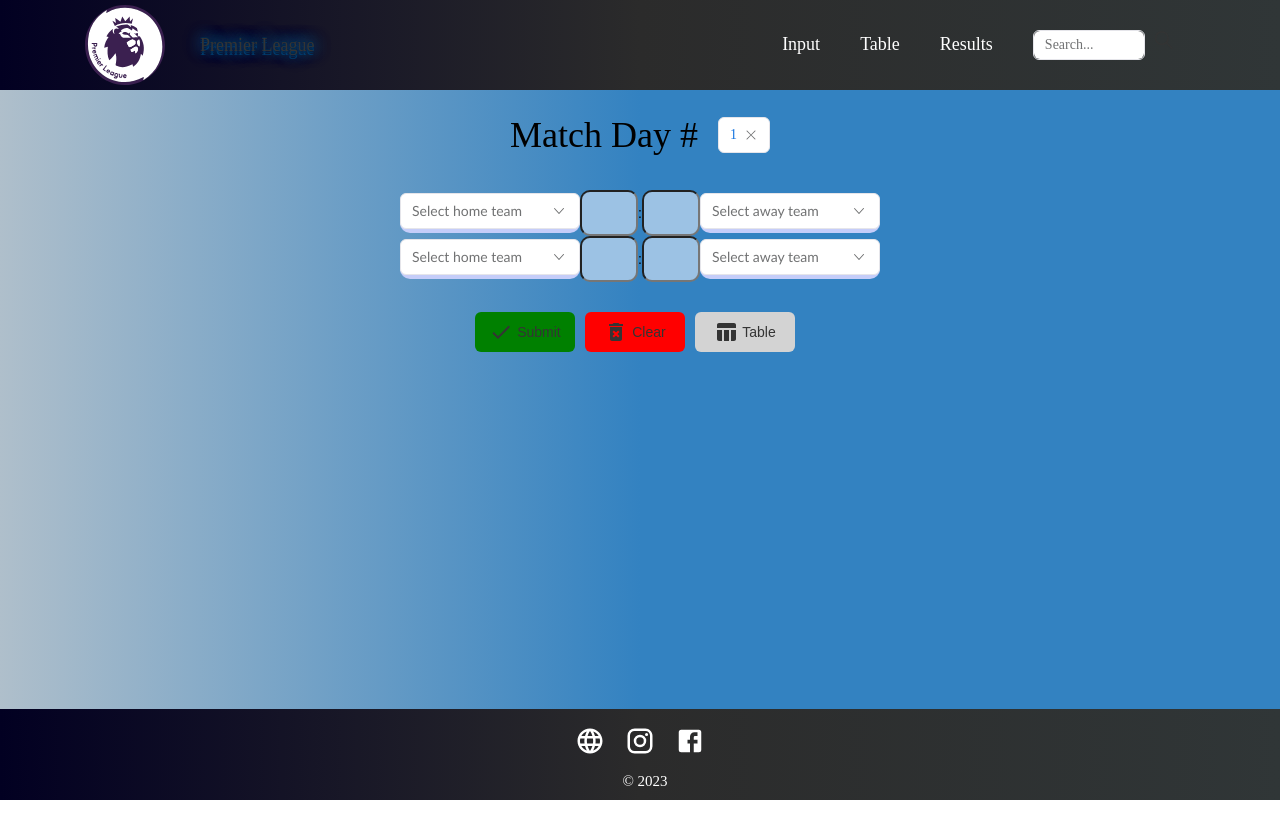
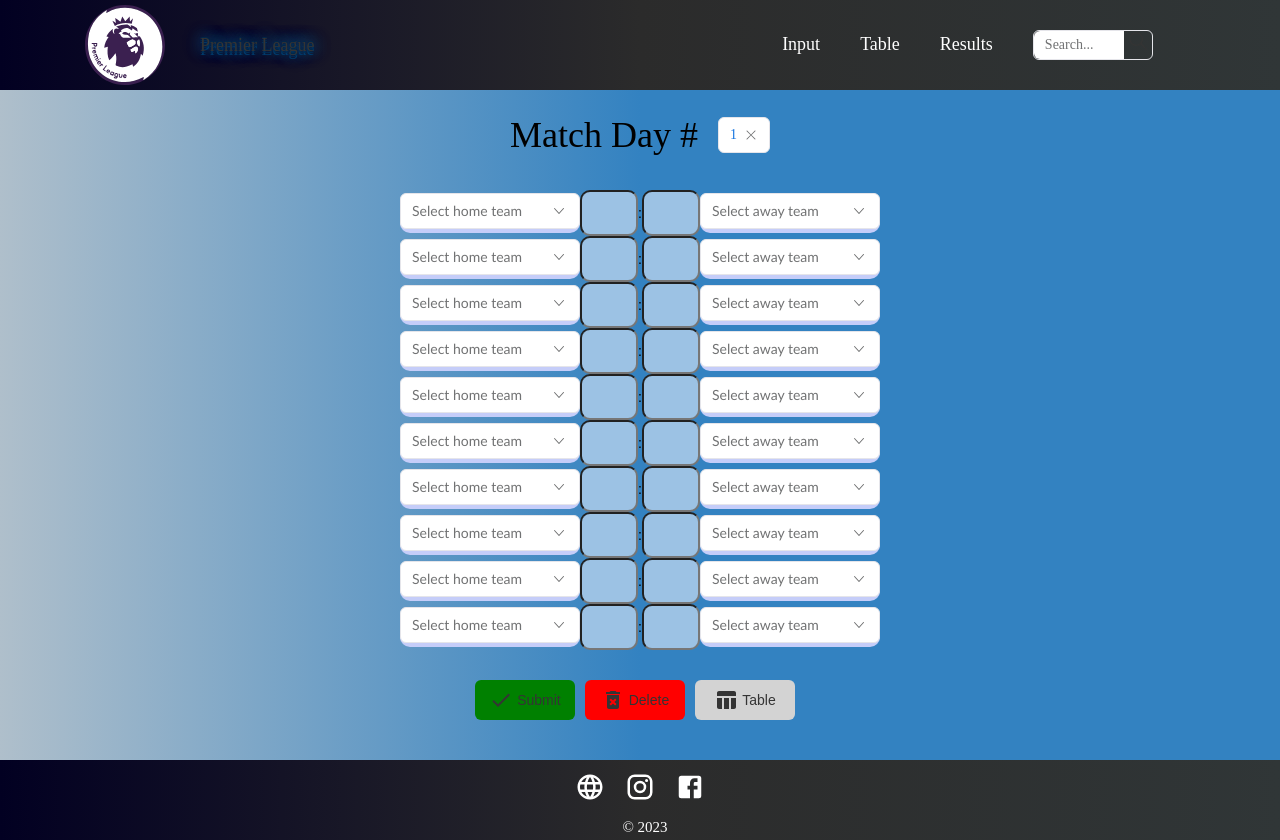
Before and after one commit to RomanDiachenko9/football-table, a React (Create React App) app: page / in a window 1280 px wide. Before the commit the page ends 800 px from the top, so only its background shows below. Built offline with nearby package versions, Linux system fonts and the light colour scheme.

Commit message:
layout updates

```diff
--- a/src/App.css
+++ /dev/null
@@ -1,17 +0,0 @@
-.App {
-  width: 100%;
-  height: auto;
-  display: flex;
-  flex-direction: column;
-  /*flex-direction: column;*/
-  font-family: Arial, Helvetica, sans-serif;
-}
-
-body {
-  padding: 0;
-  margin: 0;
-  /*background: -webkit-linear-gradient(90deg, #49a09d, #5f2c82);*/
-  background: linear-gradient(90deg, rgba(175,191,203,1) 0%, rgba(51,130,193,1) 50%);
-  font-family: sans-serif;
-  font-weight: 100;
-}
--- a/src/App.js
+++ b/src/App.js
@@ -1,4 +1,3 @@
-import './App.css';
 import React, {useState} from "react";
 import Table from "./pages/Table"
 import Input from "./pages/InputData";
--- a/src/components/Navbar.jsx
+++ b/src/components/Navbar.jsx
@@ -51,8 +51,9 @@ const Navbar = () => {
 				<div className="searchGroup">
 					<InputGroup style={{width: 120, height: 30}}>
 						<Input type="text" placeholder="Search..." value={value} onChange={setValue} onKeyPress={handleChange}/>
+						<SearchIcon style={{width: 40}} onClick={() => {onSearch(value)}}/>
 					</InputGroup>
-						<SearchIcon style={{width: 40}} onClick={() => {onSearch(value)}}/>
+
 				</div>
 				<button onClick={toggleNavbar}>
 					<ReorderIcon/>
--- a/src/helpers/teams.js
+++ b/src/helpers/teams.js
@@ -40,84 +40,84 @@ export const teams = [
 		name: 'Brentford',
 		icon: logo4
 	},
-	// {
-	// 	id: "BHA",
-	// 	name: 'Brighton',
-	// 	icon: logo5
-	// },
-	// {
-	// 	id: "BUR",
-	// 	name: 'Burnley',
-	// 	icon: logo6
-	// },
-	// {
-	// 	id: "CHE",
-	// 	name: 'Chelsea',
-	// 	icon: logo7
-	// },
-	// {
-	// 	id: "CRY",
-	// 	name: 'Crystal Palace',
-	// 	icon: logo8
-	// },
-	// {
-	// 	id: "EVE",
-	// 	name: 'Everton',
-	// 	icon: logo9
-	// },
-	// {
-	// 	id: "FUL",
-	// 	name: 'Fulham',
-	// 	icon: logo10
-	// },
-	// {
-	// 	id: "LIV",
-	// 	name: 'Liverpool',
-	// 	icon: logo11
-	// },
-	// {
-	// 	id: "LUT",
-	// 	name: 'Luton',
-	// 	icon: logo12
-	// },
-	// {
-	// 	id: "MCI",
-	// 	name: 'Manchester City',
-	// 	icon: logo13
-	// },
-	// {
-	// 	id: "MUN",
-	// 	name: 'Manchester United',
-	// 	icon: logo14
-	// },
-	// {
-	// 	id: "NEW",
-	// 	name: 'Newcastle',
-	// 	icon: logo15
-	// },
-	// {
-	// 	id: "NFO",
-	// 	name: 'Nottingham Forest',
-	// 	icon: logo16
-	// },
-	// {
-	// 	id: "SHU",
-	// 	name: 'Sheffield United',
-	// 	icon: logo17
-	// },
-	// {
-	// 	id: "TOT",
-	// 	name: 'Tottenham',
-	// 	icon: logo18
-	// },
-	// {
-	// 	id: "WHU",
-	// 	name: 'West Ham United',
-	// 	icon: logo19
-	// },
-	// {
-	// 	id: "WOL",
-	// 	name: 'Wolverhampton',
-	// 	icon: logo20
-	// }
+	{
+		id: "BHA",
+		name: 'Brighton',
+		icon: logo5
+	},
+	{
+		id: "BUR",
+		name: 'Burnley',
+		icon: logo6
+	},
+	{
+		id: "CHE",
+		name: 'Chelsea',
+		icon: logo7
+	},
+	{
+		id: "CRY",
+		name: 'Crystal Palace',
+		icon: logo8
+	},
+	{
+		id: "EVE",
+		name: 'Everton',
+		icon: logo9
+	},
+	{
+		id: "FUL",
+		name: 'Fulham',
+		icon: logo10
+	},
+	{
+		id: "LIV",
+		name: 'Liverpool',
+		icon: logo11
+	},
+	{
+		id: "LUT",
+		name: 'Luton',
+		icon: logo12
+	},
+	{
+		id: "MCI",
+		name: 'Manchester City',
+		icon: logo13
+	},
+	{
+		id: "MUN",
+		name: 'Manchester Utd',
+		icon: logo14
+	},
+	{
+		id: "NEW",
+		name: 'Newcastle',
+		icon: logo15
+	},
+	{
+		id: "NFO",
+		name: 'Nottingham',
+		icon: logo16
+	},
+	{
+		id: "SHU",
+		name: 'Sheffield United',
+		icon: logo17
+	},
+	{
+		id: "TOT",
+		name: 'Tottenham',
+		icon: logo18
+	},
+	{
+		id: "WHU",
+		name: 'West Ham United',
+		icon: logo19
+	},
+	{
+		id: "WOL",
+		name: 'Wolverhampton',
+		icon: logo20
+	}
 ]
--- a/src/pages/InputData.jsx
+++ b/src/pages/InputData.jsx
@@ -123,7 +123,7 @@ const InputData = () => {
 	}, []);  // Calculate quantity of match days depends on quantity of teams
 
 
-	const resetData = () => {
+	const deleteData = () => {
 		localStorage.clear();
 		refill();
 		handleClose();
@@ -146,6 +146,9 @@ const InputData = () => {
 		}
 		return <TeamImage data={data}/>
 	}  // Show image with item team
+
+
+
 
 
 
@@ -239,7 +242,7 @@ const InputData = () => {
 				<Button
 					style={{backgroundColor: "red"}}
 					className="button"
-					onClick={handleOpen}><DeleteForeverIcon/>&nbsp;Clear
+					onClick={handleOpen}><DeleteForeverIcon/>&nbsp;Delete
 				</Button>
 				<Modal backdrop="static" role="alertdialog" open={open} onClose={handleClose} size="xs">
 					<Modal.Body>
@@ -247,7 +250,7 @@ const InputData = () => {
 						&nbsp;Are you sure you want to delete the results?
 					</Modal.Body>
 					<Modal.Footer>
-						<Button onClick={resetData} appearance="primary">
+						<Button onClick={deleteData} appearance="primary">
 							Ok
 						</Button>
 						<Button onClick={handleClose} appearance="subtle">
--- a/src/pages/Table.jsx
+++ b/src/pages/Table.jsx
@@ -17,7 +17,7 @@ const Table = () => {
 		setSortedData(savedData)
 		if (savedData) {
 			sortData('points', savedData);
-			sortData('goalsDifference', savedData)
+			sortData('goalsDifference', savedData);
 		}
 	}, []);
 
@@ -42,21 +42,24 @@ const Table = () => {
 		}
 	}; // Function to sort data in table header
 
+	// console.log('sortedData', sortedData)
+
+
+
+
 
 	return (
-		<div>
+		// <div className="container">
 			<div className="table">
 				<div className="table-container">
 					<div className="table-style">
 						<div
 							className="th place-col"
 							onClick={() => sortData('place', sortedData)}>#
-
 						</div>
 						<div
 							className="th place-col"
 							onClick={() => sortData('label', sortedData)}>
-
 						</div>
 						<div
 							className="th"
@@ -73,21 +76,17 @@ const Table = () => {
 						<div
 							className="th"
 							onClick={() => sortData('goalsScored', sortedData)}>
-							GA
-							{sortBy.field === 'goalsScored' && (sortBy.direction === 'down' ? <ArrowDown size="sm"/> :
-								<ArrowUp size="sm"/>)}
+							Goals scored
 						</div>
 						<div
 							className="th"
 							onClick={() => sortData('goalsConceded', sortedData)}>
-							GF
-							{sortBy.field === 'goalsConceded' && (sortBy.direction === 'down' ? <ArrowDown size="sm"/> :
-								<ArrowUp size="sm"/>)}
+							Goals conceded
 						</div>
 						<div
 							className="th"
 							onClick={() => sortData('goalsDifference', sortedData)}>
-							GD
+							Goals difference
 							{sortBy.field === 'goalsConceded' && (sortBy.direction === 'down' ? <ArrowDown size="sm"/> :
 								<ArrowUp size="sm"/>)}
 						</div>
@@ -105,9 +104,11 @@ const Table = () => {
 								<div
 									key={index}
 									className="table-style">
-									<div className="table-column place-col">{el.indexOf}</div>
-									<div className="table-column place-col"><img title={el.name} style={{width: 20, height: 20}} src={el.icon}/></div>
-									<div className="table-column">{el.name}</div>
+									<div className="table-column place-col">{index + 1}</div>
+									<div className="table-column place-col">
+										<img title={el.name} style={{width: 20, height: 20}} src={el.icon}/>
+									</div>
+									<div className="table-column name">{el.name}</div>
 									<div className="table-column">{el.games ?? 0}</div>
 									<div className="table-column">{el.goalsScored ?? 0}</div>
 									<div className="table-column">{el.goalsConceded ?? 0}</div>
@@ -119,7 +120,7 @@ const Table = () => {
 					</div>
 				</div>
 			</div>
-		</div>
+		// </div>
 	)
 }
 
--- a/src/styles/Footer.css
+++ b/src/styles/Footer.css
@@ -1,15 +1,15 @@
 .footer {
-    position: absolute;
+    position: relative;
     left: 0;
     bottom: 0;
-    right: 0;
     width: 100%;
-    height: 91px;
+    height: 80px;
     background: linear-gradient(90deg, rgba(2,0,34,1) 0%, rgba(43,43,43,1) 50%, rgba(48,54,55,1) 100%);
     display: flex;
     justify-content: center;
     align-items: center;
     flex-direction: column;
+    flex: 0 0 auto;
 }
 
 .socialMedia svg {
@@ -27,6 +27,6 @@
 
 @media only screen and (max-width: 600px) {
     .footer svg {
-        font-size: 50px;
+        font-size: 30px;
     }
 }
--- a/src/styles/InputData.css
+++ b/src/styles/InputData.css
@@ -1,7 +1,25 @@
+.App {
+    width: 100%;
+    height: auto;
+    display: flex;
+    flex-direction: column;
+    font-family: Arial, Helvetica, sans-serif;
+}
+
+body {
+    padding: 0;
+    margin: 0;
+    background: linear-gradient(90deg, rgba(175,191,203,1) 0%, rgba(51,130,193,1) 50%);
+    font-family: sans-serif;
+    font-weight: 100;
+}
+
 .input-table {
     color: black;
     width: 100%;
-    padding-top: 50px;
+    margin-top: 50px;
+    height: 100%;
+    padding-bottom: 40px;
 }
 
 .select {
@@ -49,6 +67,7 @@
 
 .match-day-picker {
     margin-left: 20px;
+    display: flex;
 }
 
 .game-day {
--- a/src/styles/Navbar.css
+++ b/src/styles/Navbar.css
@@ -6,6 +6,7 @@
     flex-direction: row;
     position: fixed;
     font-family: "Apple SD Gothic Neo";
+    z-index: 10;
 }
 
 .navbar .leftSide {
@@ -79,7 +80,8 @@
 }
 
 h5 {
- text-shadow: 0 -1px #002749,
+    cursor: pointer;
+    text-shadow: 0 -1px #002749,
     0 2px 0 #012e55,
     0 4px 0 #013b6c,
     -2px -2px 15px #134f82,
--- a/src/styles/Results.css
+++ b/src/styles/Results.css
@@ -1,5 +1,20 @@
+.App {
+    width: 100%;
+    height: 100vh;
+    display: flex;
+    flex-direction: column;
+    font-family: Arial, Helvetica, sans-serif;
+}
+
+body {
+    padding: 0;
+    margin: 0;
+    background: linear-gradient(90deg, rgba(175,191,203,1) 0%, rgba(51,130,193,1) 50%);
+    font-family: sans-serif;
+    font-weight: 100;
+}
+
 .container-schedule {
-    padding: 120px 0 30px 0;
     display: flex;
     align-items: center;
     justify-content: center;
@@ -7,6 +22,14 @@
     height: 100%;
     font-family: "Apple SD Gothic Neo";
     font-size: 15px;
+    margin: 120px 0 20px 0;
+    /*padding: 120px 0 60px 0;*/
+    opacity: 0;
+    animation: ani 2.5s forwards;
+}
+@keyframes ani {
+    0% {opacity: 0;}
+    100% {opacity: 1;}
 }
 
 .team-item {
@@ -19,6 +42,11 @@
 
 .team-item-not-exist {
     background-color: black;
+}
+
+.away-title-team {
+    display: flex;
+    justify-content: center;
 }
 
 .team-win {
--- a/src/styles/Table.css
+++ b/src/styles/Table.css
@@ -1,14 +1,38 @@
+.App {
+    width: 100%;
+    height: auto;
+    display: flex;
+    flex-direction: column;
+    font-family: Arial, Helvetica, sans-serif;
+}
+
 body {
-    background: -webkit-linear-gradient(90deg, #49a09d, #5f2c82);
+    padding: 0;
+    margin: 0;
     background: linear-gradient(90deg, rgba(175,191,203,1) 0%, rgba(51,130,193,1) 50%);
     font-family: sans-serif;
     font-weight: 100;
 }
 
 .table {
-    padding: 120px 0 0 0;
+    margin: 120px 0 60px 0;
     display: flex;
     justify-content: center;
+    height: 100%;
+    opacity: 0;
+    animation: ani 2.5s forwards;
+}
+@keyframes ani {
+    0% {opacity: 0;}
+    100% {opacity: 1;}
+}
+
+.table-container {
+    border: 3px solid black;
+    border-radius: 10px;
+    max-width: 100%;
+    min-width: 300px;
+    /*height: 100%;*/
 }
 
 .table-style {
@@ -49,6 +73,7 @@ body {
     font-family: "Apple SD Gothic Neo";
 }
 
+
 .place-col {
     max-width: 40px;
     min-width: 40px;
@@ -59,14 +84,12 @@ body {
     border: 1px solid black;
 }
 
-.table-container {
-    border: 3px solid black;
-    border-radius: 10px;
-}
 
 .team-item {
     width: 30px;
     height: 25px;
+    max-width: 100%;
+    min-width: 30px;
 }
 
 .team-item-title {
```
